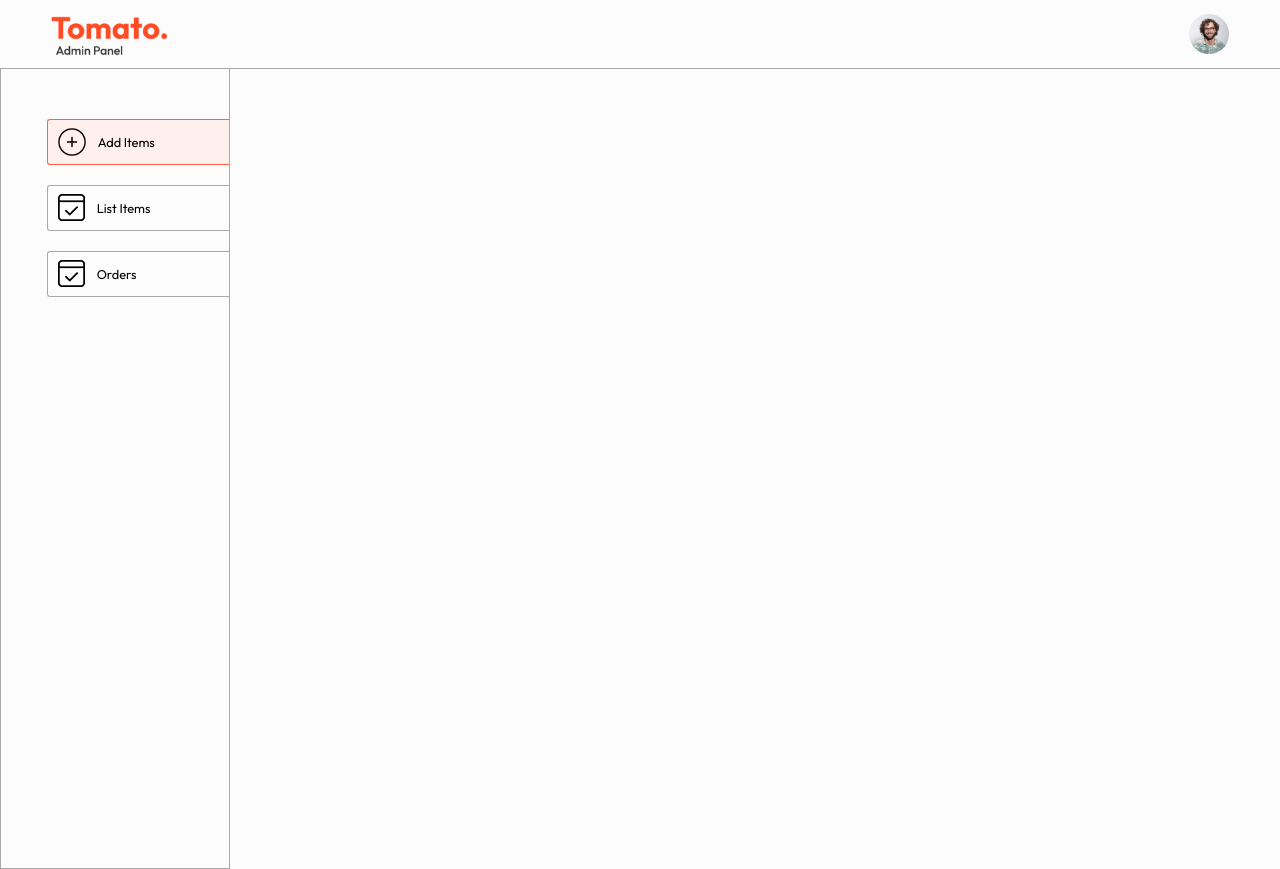
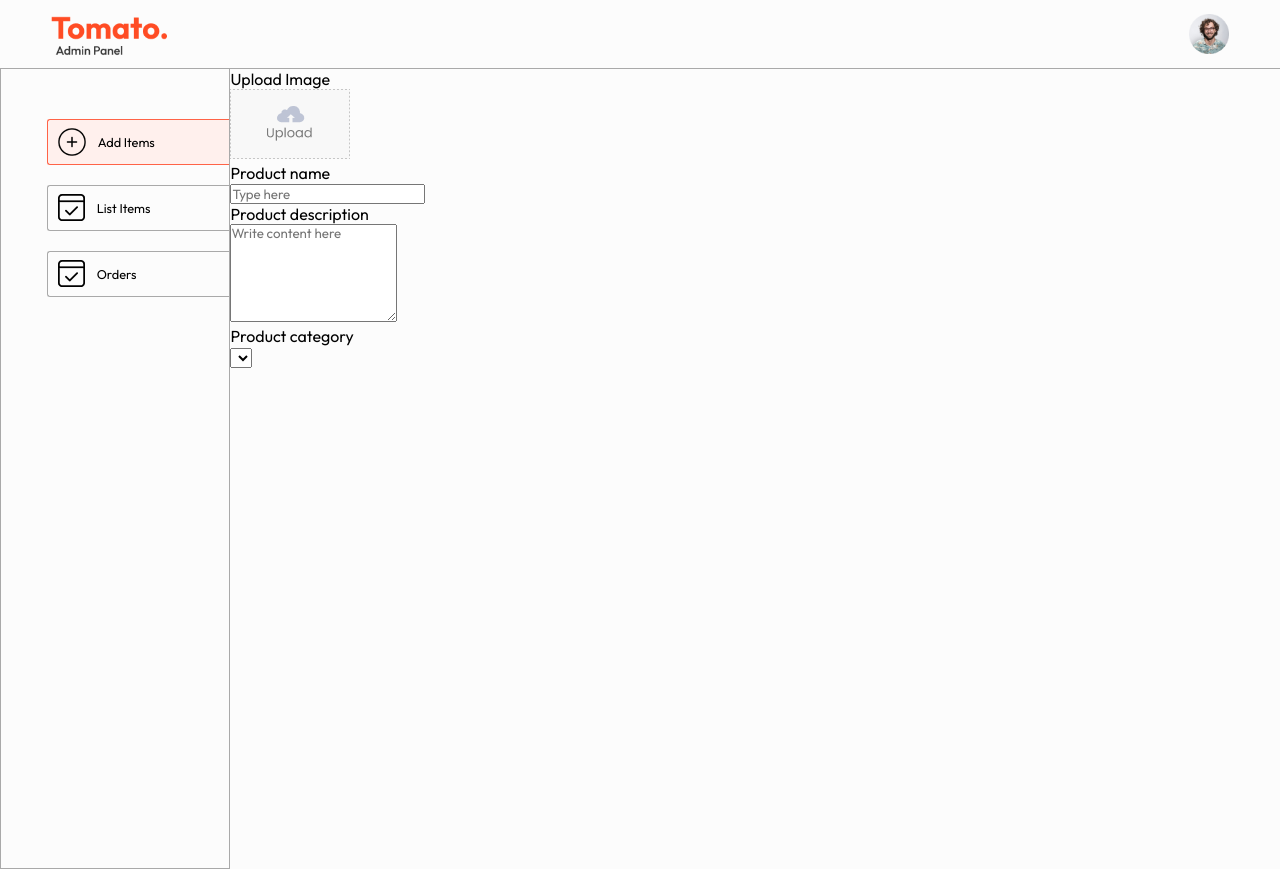
Before and after one commit to shreya-nair21/Tomato, a React (Vite) app in the folder admin/: page /add in a window 1280 px wide. Built offline with nearby package versions, Linux system fonts and the light colour scheme.

Commit message:
Add routing for Add, List, and Orders pages in App component

```diff
--- a/admin/src/App.jsx
+++ b/admin/src/App.jsx
@@ -1,6 +1,11 @@
 import React from 'react'
 import { Navbar } from './components/Navbar/Navbar'
 import { Sidebar } from './components/Sidebar/Sidebar'
+import {Routes, Route} from 'react-router-dom'
+import Add from './pages/Add/Add'
+import List from './pages/List/List'
+import Orders from './pages/Orders/Orders'
+
 const App = () => {
   return (
     <div>
@@ -8,6 +13,11 @@ const App = () => {
       <hr />
       <div className='app-content'>
           <Sidebar />
+          <Routes>
+            <Route path='/add' element={<Add />} />
+            <Route path='/list' element={<List/>} />
+            <Route path='/orders' element={<Orders />} />
+          </Routes>
       </div>
     </div>
   )
```
